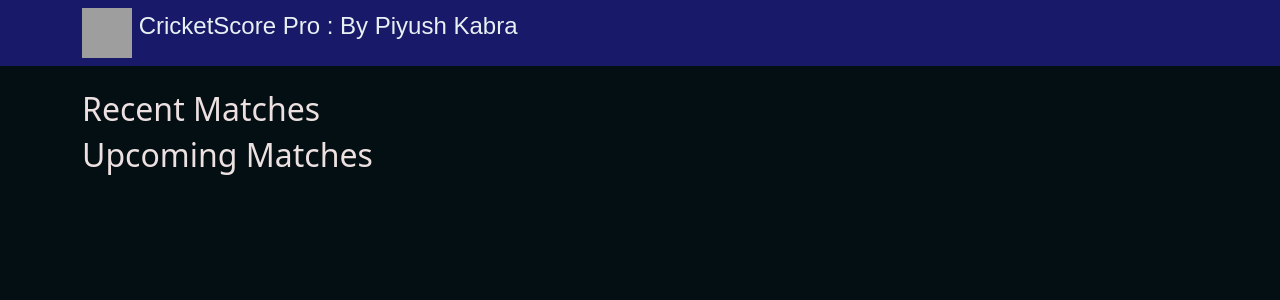
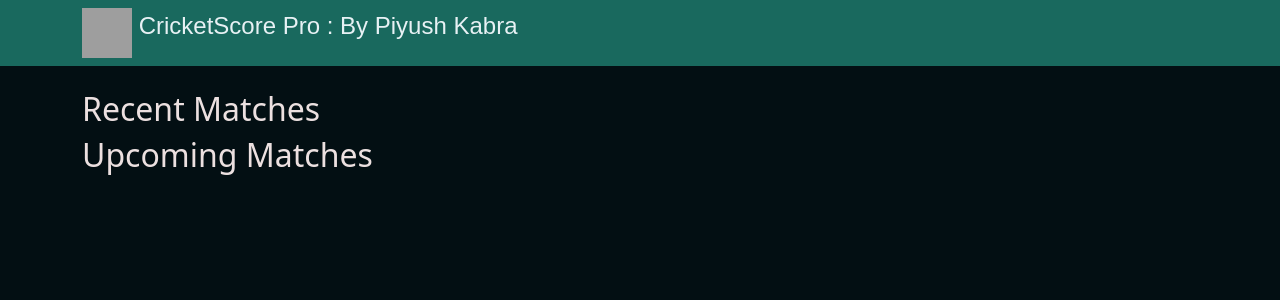
Before and after one commit to KabraJiii/flask_app_CICD, a Flask app: page / in a window 1280 px wide. Shown: the top 300 px of the page. Run offline with Flask 2, Linux system fonts and the light colour scheme; data that the repository does not hold is empty; grey boxes are pictures that could not be loaded.

Commit message:
index.html updated

```diff
--- a/templates/index.html
+++ b/templates/index.html
@@ -12,7 +12,7 @@
             font-size: 34px;
         }
         .top-bar {
-            background-color: rgb(25, 25, 105); /* Change the background color */
+            background-color: rgb(25, 105, 94); /* Change the background color */
             color: #e7f1f4; /* Change the text color */
             padding: 8px;
             font-size: 24px;
```
